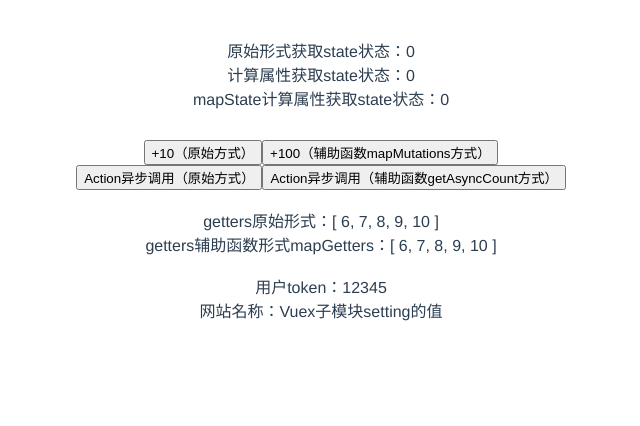
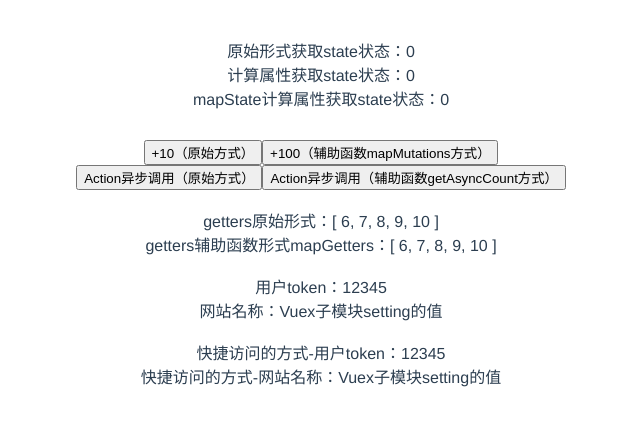
Before and after one commit to montysingh9527/Vuex, a Vue app: page /#/ in a window 1280 px wide. Shown: the top 426 px of the page, without its empty margins (319-959 px from the left). Built offline with nearby package versions, Linux system fonts and the light colour scheme.

Commit message:
Vuex基础-模块化-调用子模块属性-辅助函数:mapGetters

```diff
--- a/src/store.js
+++ b/src/store.js
@@ -39,7 +39,10 @@
     //   return state.list.filter(item => item > 5)
     // }
     // 下面的这种代码形式更常见一些
-    filterList: state => state.list.filter(item => item > 5)
+    filterList: state => state.list.filter(item => item > 5),
+    // 创建快捷访问
+    token:state => state.user.token,
+    name:state => state.setting.name
   },
   // 放置子模块的属性
   modules:{
--- a/src/views/Home.vue
+++ b/src/views/Home.vue
@@ -1,16 +1,23 @@
 <template>
   <div class="home">
-    <br/>
+    <br />
     <!-- 用户的token和应用名称name -->
     <!-- $store.state.子模块.属性 -->
     <div>用户token：{{ $store.state.user.token }}</div>
     <div>网站名称：{{ $store.state.setting.name }}</div>
+    <br />
+    <div>快捷访问的方式-用户token：{{ token }}</div>
+    <div>快捷访问的方式-网站名称：{{ name }}</div>
   </div>
 </template>
 
 <script>
+import { mapGetters } from "vuex";
 export default {
   name: "home",
+  computed: {
+    ...mapGetters(["name", "token"]),
+  },
   components: {},
 };
 </script>
```
Also changed, not shown: 1 other file (tests, documents, lock files or other folders).
